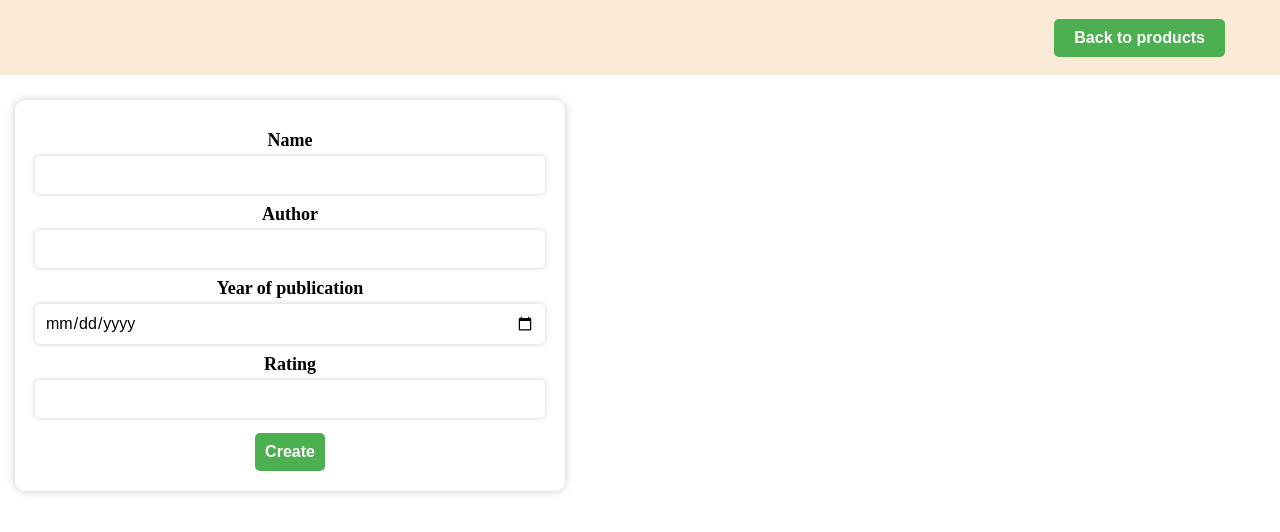
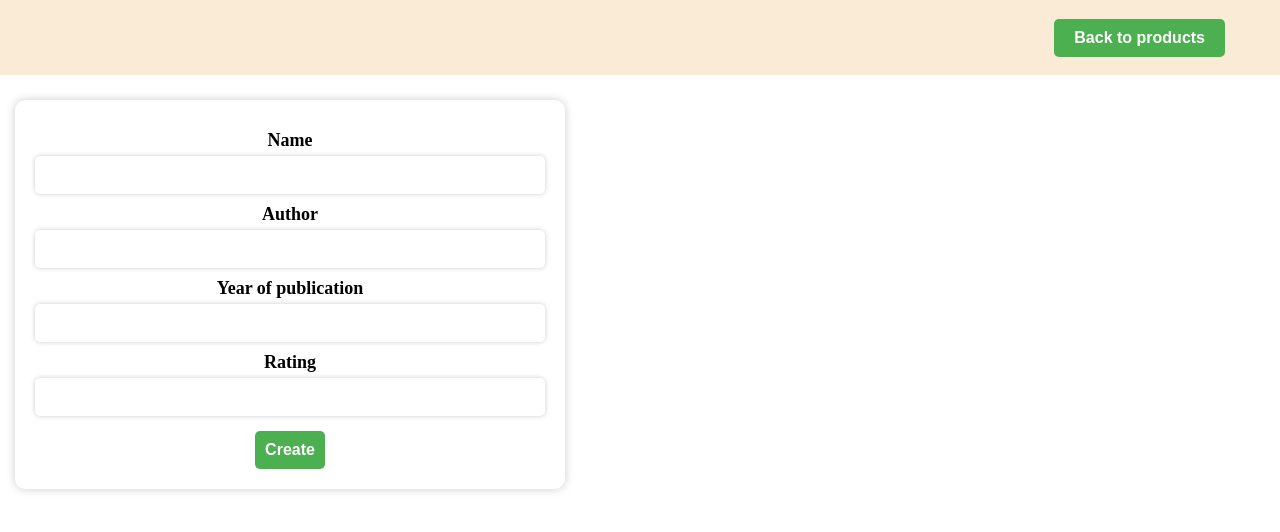
Before and after one commit to Dmytrii9Cherniak/react-test-products-project, a React (Create React App) app: page /new in a window 1280 px wide. Shown: the top 532 px of the page. Built offline with nearby package versions, Linux system fonts and the light colour scheme.

Commit message:
added form and validation

```diff
--- a/src/components/new_product/NewProduct.tsx
+++ b/src/components/new_product/NewProduct.tsx
@@ -1,24 +1,61 @@
 import React from 'react';
+import { Formik, Form, Field } from 'formik';
+import * as Yup from 'yup';
 import './NewProduct.scss'
 
 function NewProduct() {
 
-    return (<div className="newProductPage">
-        <form>
-            <label htmlFor="name"> Name </label>
-            <input id="name" type="text" />
 
-            <label htmlFor="author"> Author </label>
-            <input id="author" type="text" />
+    const validationSchema = Yup.object().shape({
+        name: Yup.string().required('Name is required'),
+        author: Yup.string().required('Author is required'),
+        year: Yup.string().required('Year of publication is required'),
+        rating: Yup.string()
+            .min(0, 'Rating must be greater than or equal to 0')
+            .max(5, 'Rating must be less than or equal to 5')
+            .required('Rating is required'),
+    });
 
-            <label htmlFor="year"> Year of publication </label>
-            <input id="year" type="date" />
+    return (
+        <div className="newProductPage">
+            <Formik
+                initialValues={{ name: '', author: '', year: '', rating: '' }}
+                validationSchema={validationSchema}
+                onSubmit={(values) => {
+                    console.log(values);
+                }}>
 
-            <label htmlFor="rating"> Rating </label>
-            <input id="rating" type="number" />
-            <button> Create </button>
-        </form>
-            </div>);
+                {({ errors, touched, dirty }) => (
+                    <Form>
+                        <label htmlFor="name"> Name </label>
+                        <Field id="name" name="name" type="text" />
+                        {errors.name && touched.name && !dirty ? (
+                            <div className="error">{errors.name}</div>
+                        ) : null}
+
+                        <label htmlFor="author"> Author </label>
+                        <Field id="author" name="author" type="text" />
+                        {errors.author && touched.author && !dirty ? (
+                            <div className="error">{errors.author}</div>
+                        ) : null}
+
+                        <label htmlFor="year"> Year of publication </label>
+                        <Field id="year" name="year" type="number" />
+                        {errors.year && touched.year && !dirty ? (
+                            <div className="error">{errors.year}</div>
+                        ) : null}
+
+                        <label htmlFor="rating"> Rating </label>
+                        <Field id="rating" name="rating" type="number" />
+                        {errors.rating && touched.rating && !dirty ? (
+                            <div className="error">{errors.rating}</div>
+                        ) : null}
+                        <button> Create </button>
+                    </Form>
+                )}
+            </Formik>
+        </div>
+    );
 }
 
 export default NewProduct;
--- /dev/null
+++ b/src/models/NewProductModel.ts
@@ -0,0 +1,6 @@
+export interface NewProductModel {
+    name: string,
+    author: string,
+    year: string,
+    rating: string;
+}
```
